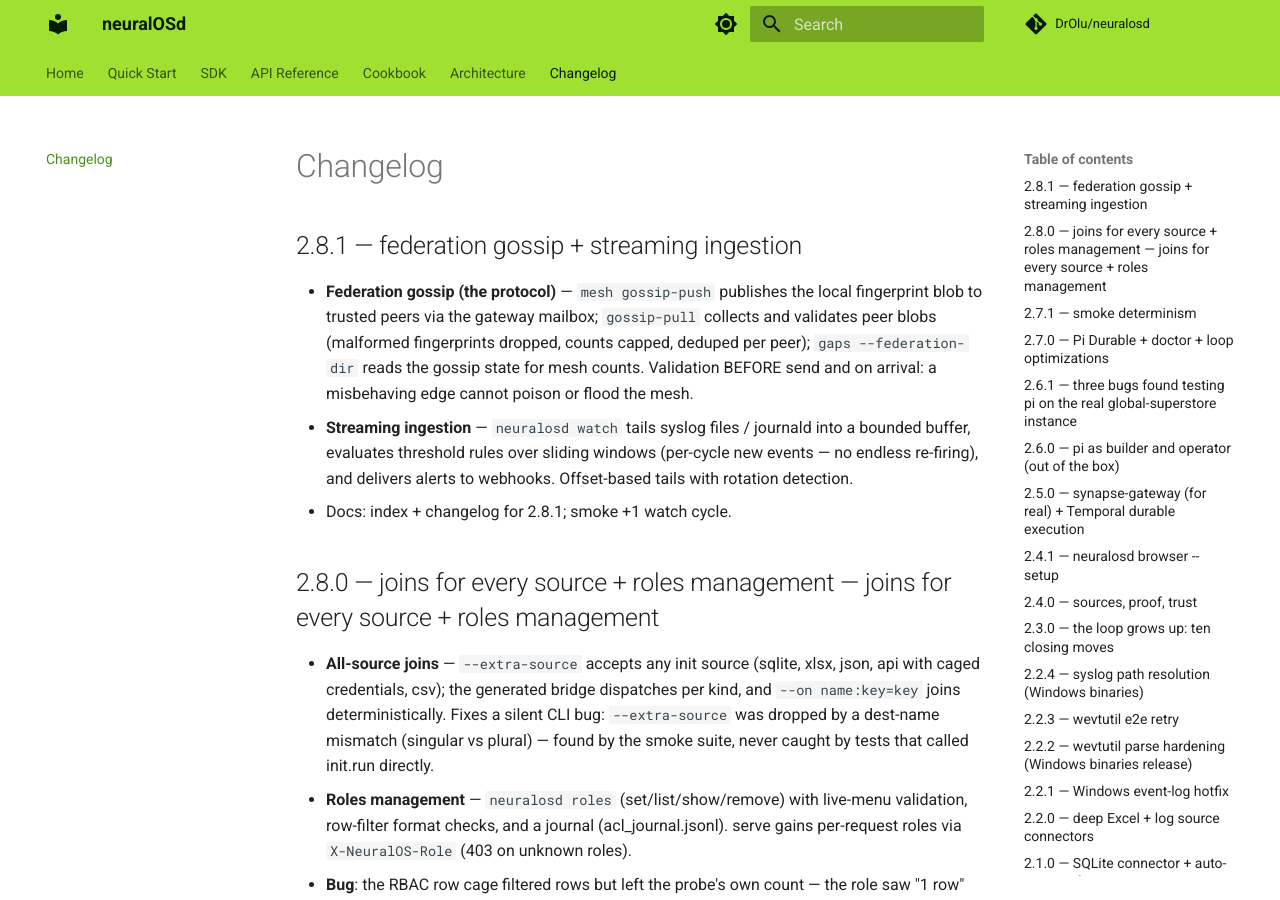
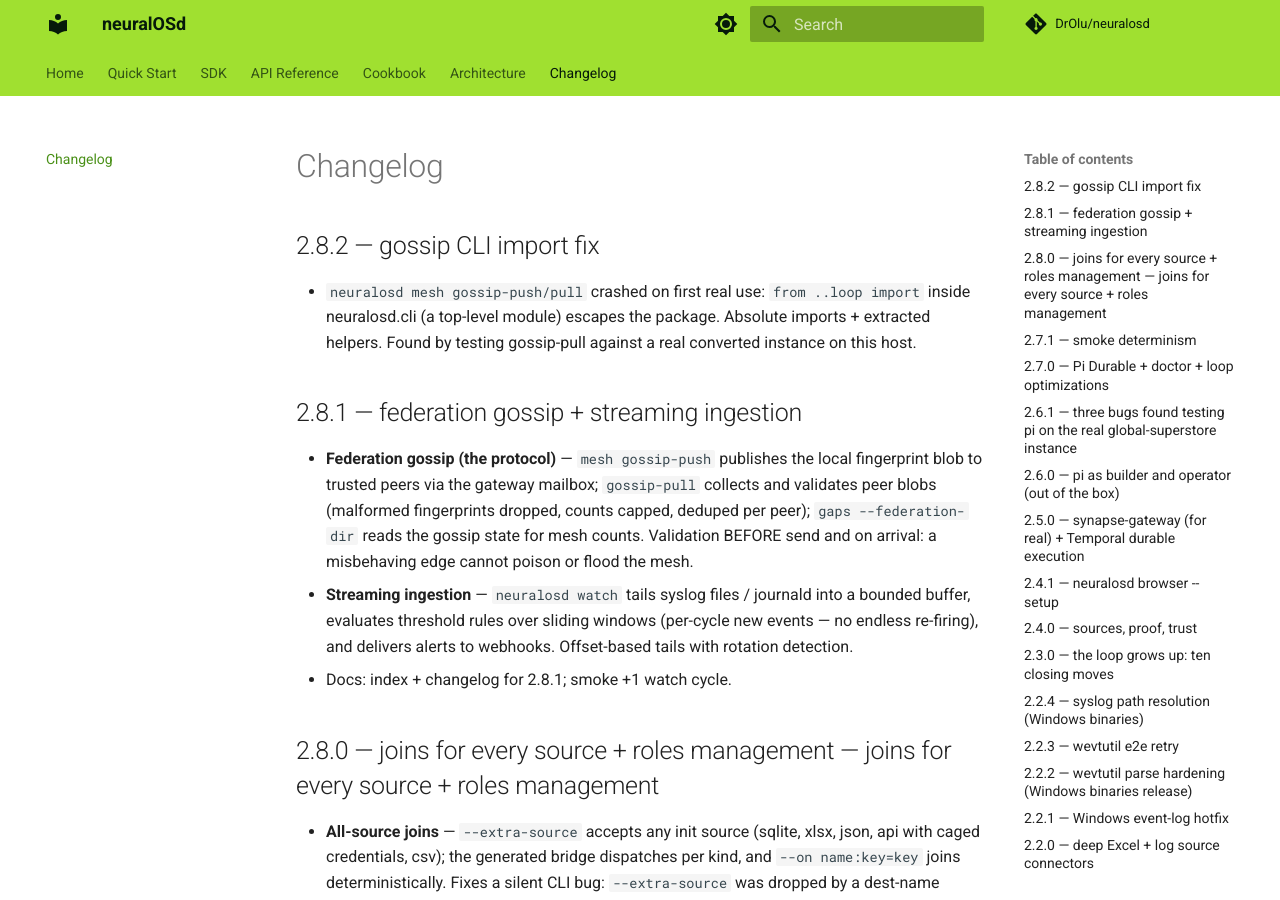
Before and after one commit to DrOlu/neuralosd, an MkDocs documentation site: the page built from docs/changelog.md, in a window 1280 px wide and 900 px high. Built offline with MkDocs 1.6.1 and Material for MkDocs 9.7.7, drawn with Linux system fonts in a browser that asks for light colours; comment, search, counter and statistics services are not loaded.

Commit message:
release 2.8.2

```diff
--- a/docs/changelog.md
+++ b/docs/changelog.md
@@ -1,4 +1,11 @@
 # Changelog
+
+## 2.8.2 — gossip CLI import fix
+
+- `neuralosd mesh gossip-push/pull` crashed on first real use:
+  `from ..loop import` inside neuralosd.cli (a top-level module) escapes
+  the package. Absolute imports + extracted helpers. Found by testing
+  gossip-pull against a real converted instance on this host.
 
 ## 2.8.1 — federation gossip + streaming ingestion
 
--- a/src/neuralosd/__init__.py
+++ b/src/neuralosd/__init__.py
@@ -6,7 +6,7 @@ One pip install. Two sandbox backends (BoxLite, Microsandbox). Any data
 source. Offline. On CPU. With verification gates, audit trail, and
 deterministic routing.
 """
-__version__ = "2.8.1"
+__version__ = "2.8.2"
 
 _DOCS = {
     "usage": "neuralOS usage and operations guide",
```
